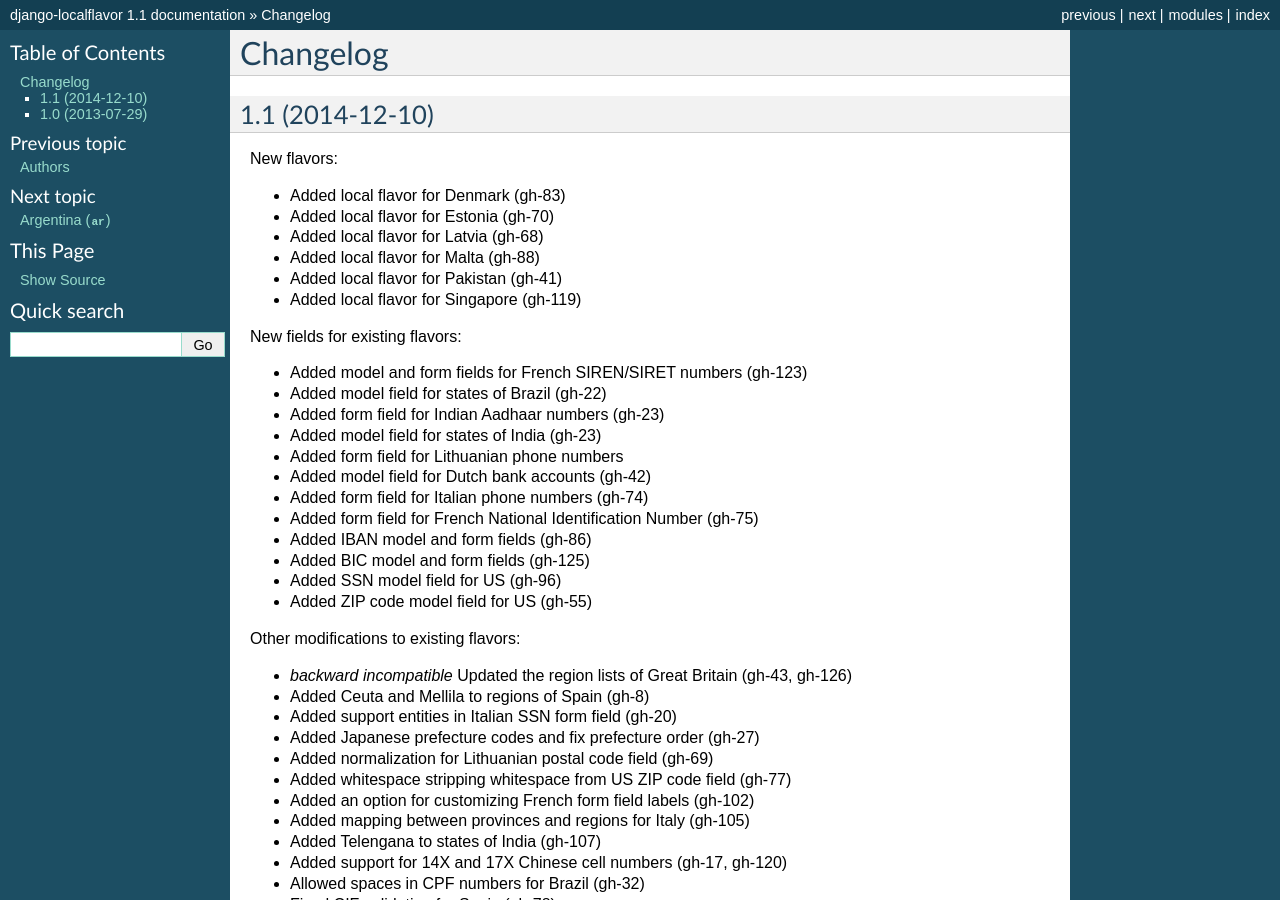
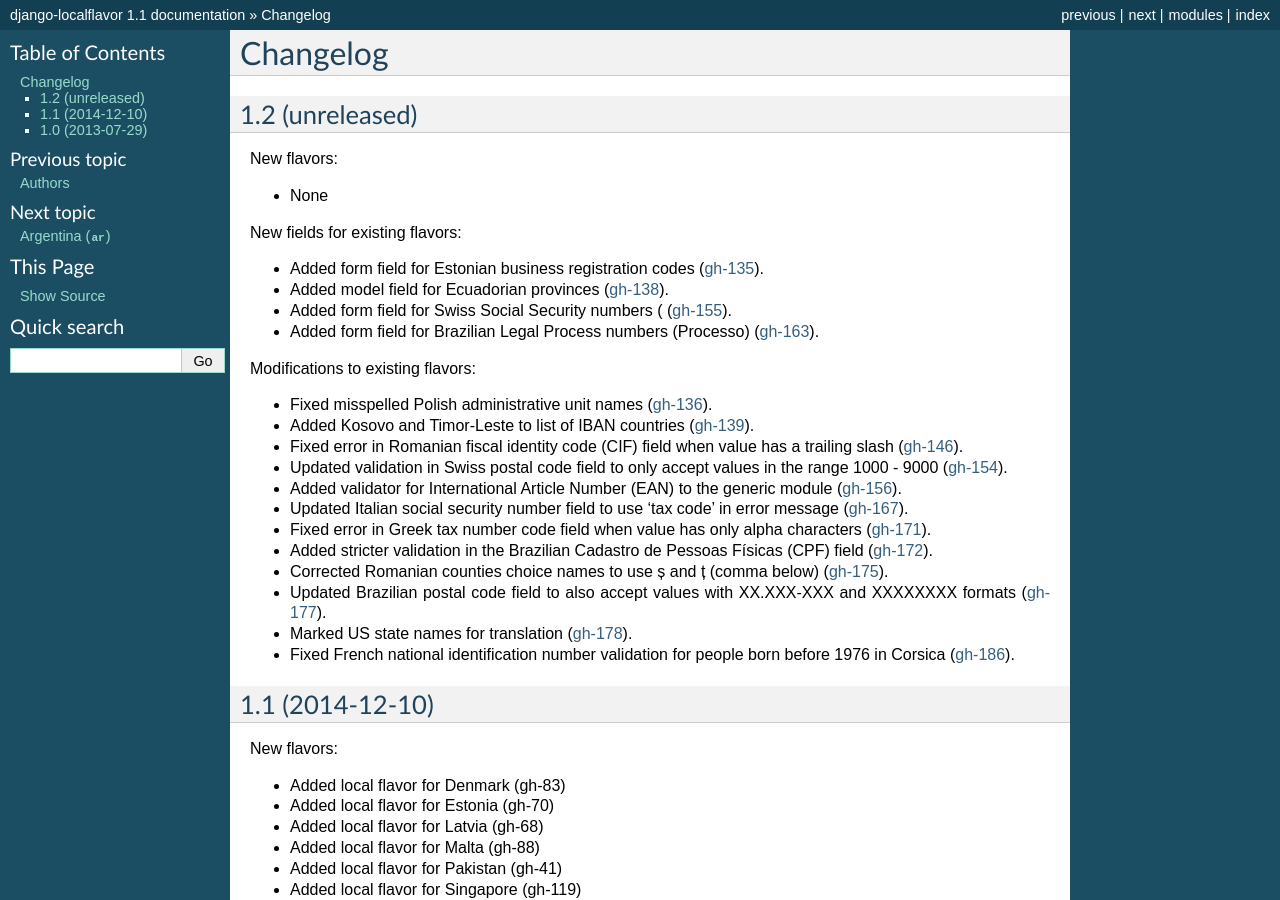
Before and after one commit to django/django-localflavor, a Sphinx documentation site: the page built from docs/changelog.rst, in a window 1280 px wide and 900 px high. Built offline with Sphinx 7.4.7, drawn with Linux system fonts in a browser that asks for light colours.

Commit message:
Update changelog in perparation for 1.2 release.

```diff
--- a/docs/changelog.rst
+++ b/docs/changelog.rst
@@ -1,5 +1,50 @@
 Changelog
 =========
+
+1.2   (unreleased)
+------------------
+
+New flavors:
+
+- None
+
+New fields for existing flavors:
+
+- Added form field for Estonian business registration codes
+  (`gh-135 <https://github.com/django/django-localflavor/pull/135>`_).
+- Added model field for Ecuadorian provinces
+  (`gh-138 <https://github.com/django/django-localflavor/pull/138>`_).
+- Added form field for Swiss Social Security numbers (
+  (`gh-155 <https://github.com/django/django-localflavor/pull/155>`_).
+- Added form field for Brazilian Legal Process numbers (Processo)
+  (`gh-163 <https://github.com/django/django-localflavor/pull/163>`_).
+
+Modifications to existing flavors:
+
+- Fixed misspelled Polish administrative unit names
+  (`gh-136 <https://github.com/django/django-localflavor/pull/136>`_).
+- Added Kosovo and Timor-Leste to list of IBAN countries
+  (`gh-139 <https://github.com/django/django-localflavor/pull/139>`_).
+- Fixed error in Romanian fiscal identity code (CIF) field when value has a trailing slash
+  (`gh-146 <https://github.com/django/django-localflavor/pull/146>`_).
+- Updated validation in Swiss postal code field to only accept values in the range 1000 - 9000
+  (`gh-154 <https://github.com/django/django-localflavor/pull/154>`_).
+- Added validator for International Article Number (EAN) to the generic module
+  (`gh-156 <https://github.com/django/django-localflavor/pull/156>`_).
+- Updated Italian social security number field to use 'tax code' in error message
+  (`gh-167 <https://github.com/django/django-localflavor/pull/167>`_).
+- Fixed error in Greek tax number code field when value has only alpha characters
+  (`gh-171 <https://github.com/django/django-localflavor/pull/171>`_).
+- Added stricter validation in the Brazilian Cadastro de Pessoas Físicas (CPF) field
+  (`gh-172 <https://github.com/django/django-localflavor/pull/172>`_).
+- Corrected Romanian counties choice names to use ș and ț (comma below)
+  (`gh-175 <https://github.com/django/django-localflavor/pull/175>`_).
+- Updated Brazilian postal code field to also accept values with XX.XXX-XXX and XXXXXXXX formats
+  (`gh-177 <https://github.com/django/django-localflavor/pull/177>`_).
+- Marked US state names for translation
+  (`gh-178 <https://github.com/django/django-localflavor/pull/178>`_).
+- Fixed French national identification number validation for people born before 1976 in Corsica
+  (`gh-186 <https://github.com/django/django-localflavor/pull/186>`_).
 
 1.1   (2014-12-10)
 ------------------
```
